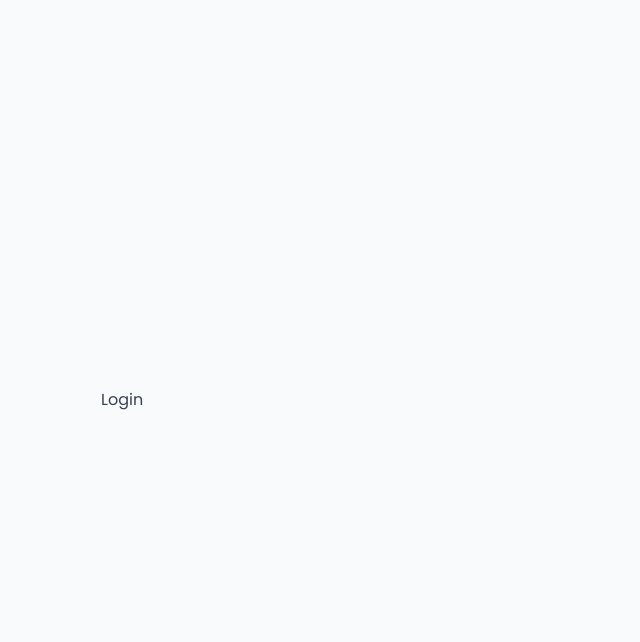
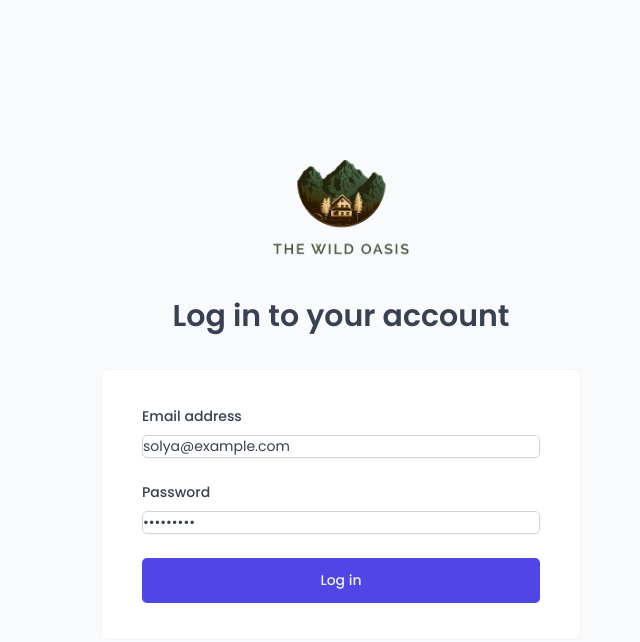
Before and after one commit to undrnz-dazzl-sky/the-wild-oasis, a React (Vite) app: page /login in a window 1280 px wide. Shown: the top 642 px of the page, without its empty margins (299-939 px from the left). Built offline with nearby package versions, Linux system fonts and the light colour scheme; a web font is replaced by a local one.

Commit message:
implemented user login via supabase

```diff
--- a/src/features/authentication/LoginForm.jsx
+++ b/src/features/authentication/LoginForm.jsx
@@ -3,12 +3,19 @@ import Button from "../../ui/Button";
 import Form from "../../ui/Form";
 import Input from "../../ui/Input";
 import FormRowVertical from "../../ui/FormRowVertical";
+import { useLogin } from "./useLogin";
+import SpinnerMini from "../../ui/SpinnerMini";
 
 function LoginForm() {
-  const [email, setEmail] = useState("");
-  const [password, setPassword] = useState("");
+  const [email, setEmail] = useState("solya@example.com");
+  const [password, setPassword] = useState("solomia22");
+  const { login, isLoading } = useLogin();
 
-  function handleSubmit() {}
+  function handleSubmit(e) {
+    e.preventDefault();
+    if (!email || !password) return;
+    login({ email, password });
+  }
 
   return (
     <Form onSubmit={handleSubmit}>
@@ -20,8 +27,10 @@ function LoginForm() {
           autoComplete="username"
           value={email}
           onChange={(e) => setEmail(e.target.value)}
+          disabled={isLoading}
         />
       </FormRowVertical>
+
       <FormRowVertical label="Password">
         <Input
           type="password"
@@ -29,10 +38,13 @@ function LoginForm() {
           autoComplete="current-password"
           value={password}
           onChange={(e) => setPassword(e.target.value)}
+          disabled={isLoading}
         />
       </FormRowVertical>
       <FormRowVertical>
-        <Button size="large">Login</Button>
+        <Button size="large" disabled={isLoading}>
+          {!isLoading ? "Log in" : <SpinnerMini />}
+        </Button>
       </FormRowVertical>
     </Form>
   );
--- /dev/null
+++ b/src/features/authentication/useLogin.js
@@ -0,0 +1,21 @@
+import { useMutation } from "@tanstack/react-query";
+import { useNavigate } from "react-router-dom";
+import { login as loginApi } from "../../services/apiAuth";
+import toast from "react-hot-toast";
+
+export function useLogin() {
+    const navigate = useNavigate()
+
+    const { mutate: login, isLoading } = useMutation({
+        mutationFn: ({ email, password }) => loginApi({ email, password }),
+        onSuccess: (user) => {
+            navigate('/dashboard')
+        },
+
+        onError: (err) => {
+            toast.error('Provided email or password are incorrect');
+        },
+    });
+
+    return { login, isLoading };
+}
--- a/src/pages/Login.jsx
+++ b/src/pages/Login.jsx
@@ -1,4 +1,7 @@
 import styled from "styled-components";
+import LoginForm from "../features/authentication/LoginForm";
+import Logo from "../ui/Logo";
+import Heading from "../ui/Heading";
 
 const LoginLayout = styled.main`
   min-height: 100vh;
@@ -11,7 +14,13 @@ const LoginLayout = styled.main`
 `;
 
 function Login() {
-  return <LoginLayout>Login</LoginLayout>;
+  return (
+    <LoginLayout>
+      <Logo />
+      <Heading as="h4">Log in to your account</Heading>
+      <LoginForm />
+    </LoginLayout>
+  );
 }
 
 export default Login;
--- /dev/null
+++ b/src/services/apiAuth.js
@@ -0,0 +1,15 @@
+import supabase from "./supabase";
+
+export async function login({ email, password }) {
+    let { data, error } = await supabase.auth.
+        signInWithPassword({
+            email,
+            password,
+        });
+
+    if (error)
+        throw new Error(error.message);
+
+    console.log(data);
+    return data;
+}
--- /dev/null
+++ b/src/ui/FormRowVertical.jsx
@@ -0,0 +1,29 @@
+import styled from "styled-components";
+
+const StyledFormRow = styled.div`
+  display: flex;
+  flex-direction: column;
+  gap: 0.8rem;
+  padding: 1.2rem 0;
+`;
+
+const Label = styled.label`
+  font-weight: 500;
+`;
+
+const Error = styled.span`
+  font-size: 1.4rem;
+  color: var(--color-red-700);
+`;
+
+function FormRowVertical({ label, error, children }) {
+  return (
+    <StyledFormRow>
+      {label && <Label htmlFor={children.props.id}>{label}</Label>}
+      {children}
+      {error && <Error>{error}</Error>}
+    </StyledFormRow>
+  );
+}
+
+export default FormRowVertical;
--- a/src/ui/Heading.jsx
+++ b/src/ui/Heading.jsx
@@ -21,6 +21,16 @@ const Heading = styled.h1`
       font-size: 2rem;
       font-weight: 500;
     `}
+
+    ${(props) =>
+    props.as === "h4" &&
+    css`
+      font-size: 3rem;
+      font-weight: 600;
+      text-align: center;
+    `}
+
+    line-height: 1.4;
 `;
 
 export default Heading;
```
